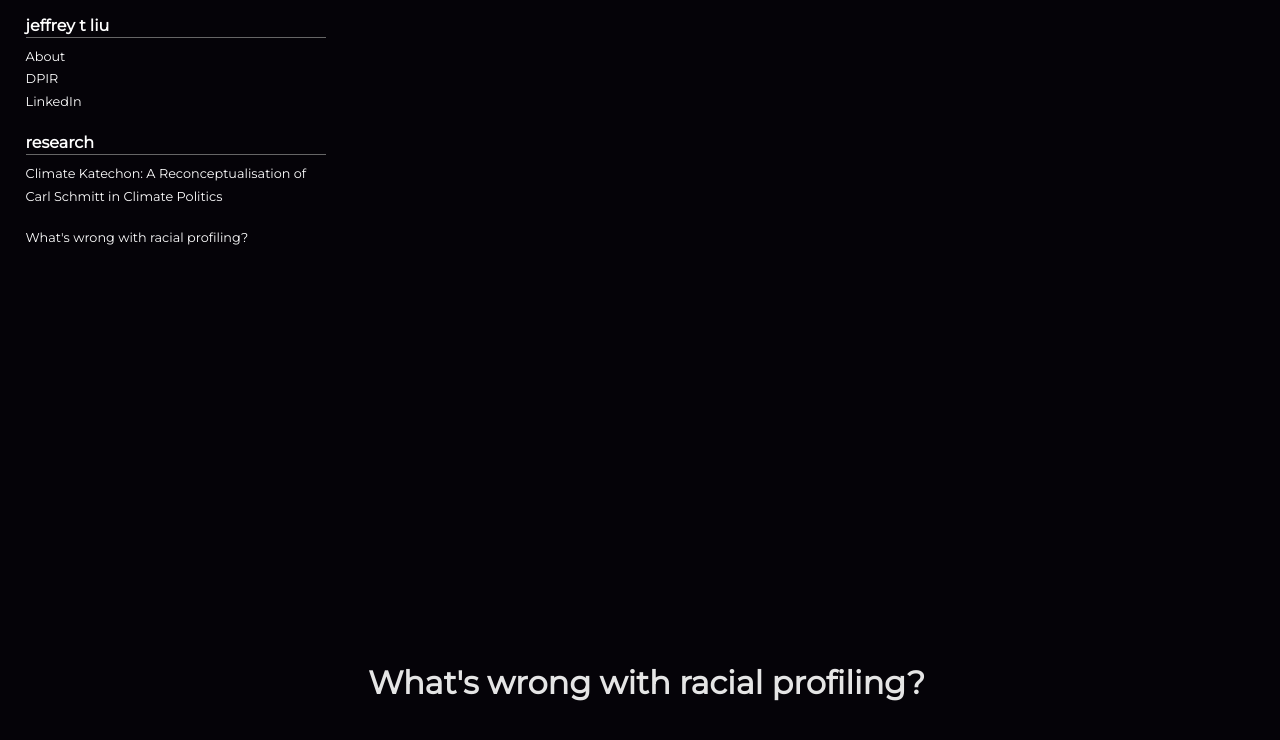
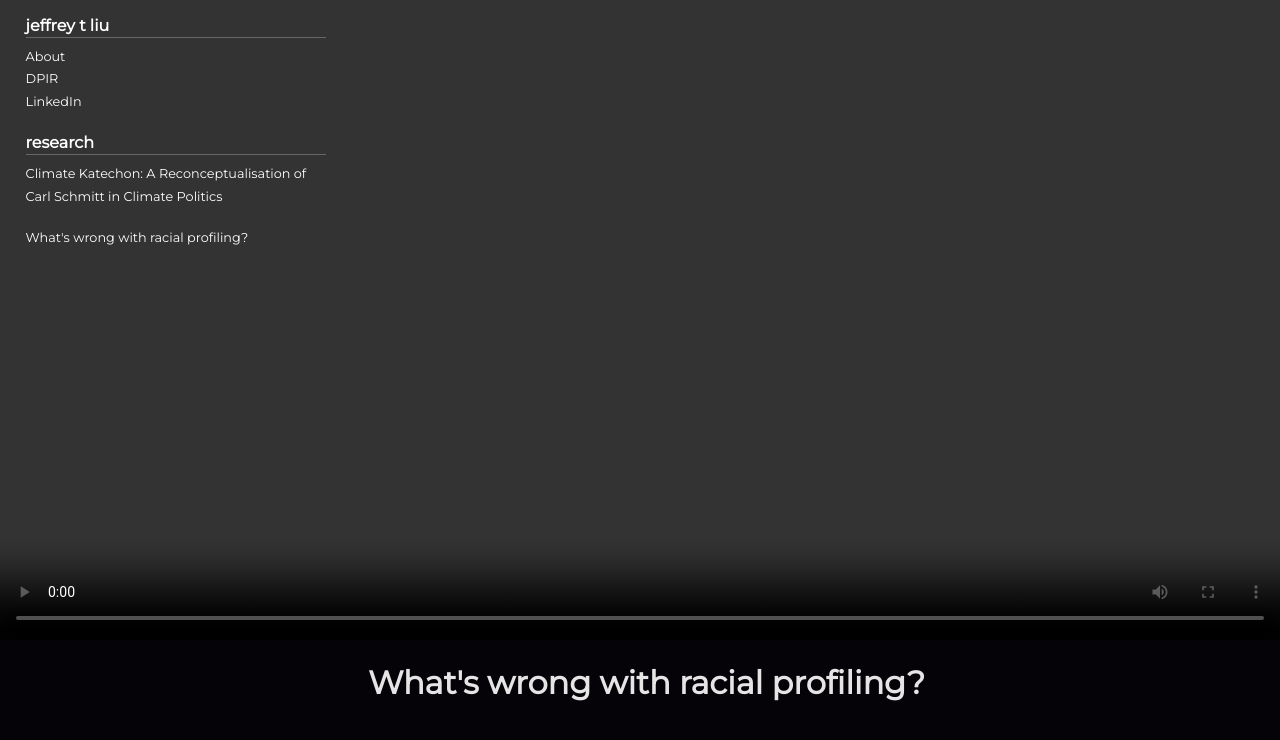
Before and after one commit to jeffrey-t-liu/jeffrey-t-liu.github.io, a Jekyll site: the page built from racial_profiling.md, in a window 1280 px wide. Shown: the top 740 px of the page. Built offline with Jekyll 4.4.1, drawn with Linux system fonts in a browser that asks for light colours.

Commit message:
Update page_profiling.html

```diff
--- a/_layouts/page_profiling.html
+++ b/_layouts/page_profiling.html
@@ -4,7 +4,7 @@
   {% include head.html %}
   <body>
     <header>
-      <video href="https://github.com/jeffrey-t-liu/jeffrey-t-liu.github.io/bff.mp4" width="100%" height="100%" autoplay>
+      <video width="100%" height="100%" controls sr="https://github.com/jeffrey-t-liu/jeffrey-t-liu.github.io/bff.mp4" autoplay>
       </video>
     </header>
     <div class="content container">
```
